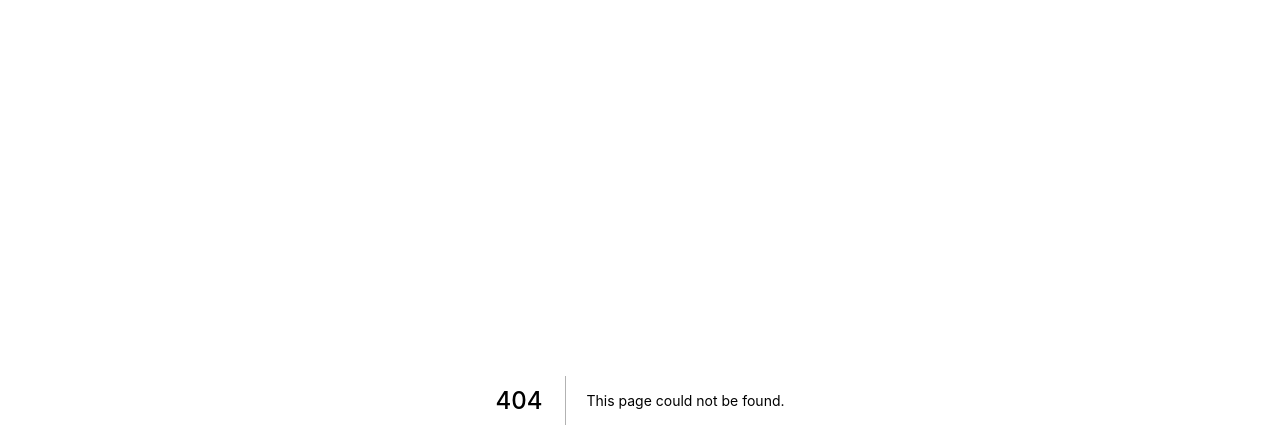
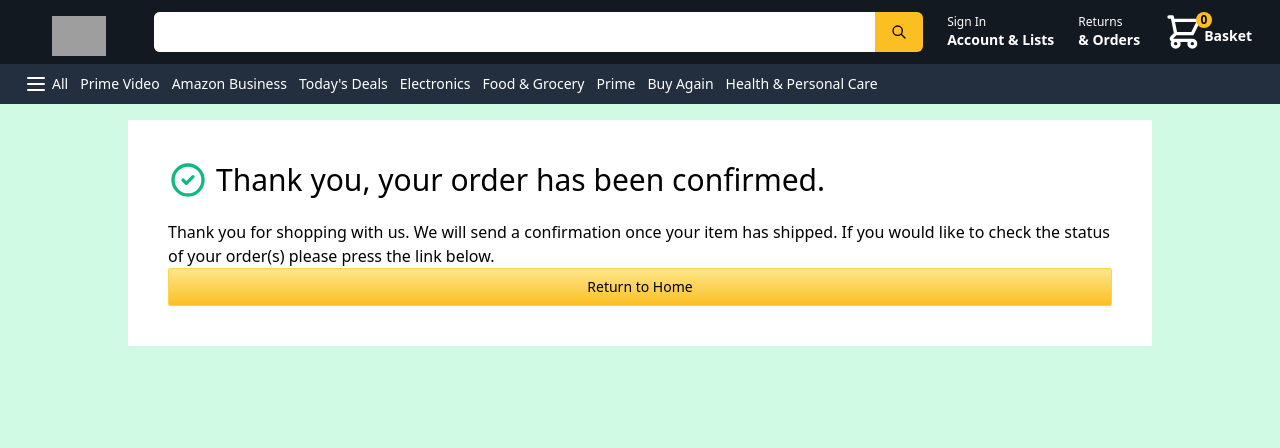
Before and after one commit to jorgediazok/nextjs-amazone-clone, a Next.js app: page /success in a window 1280 px wide. Before the commit this address had no page. Shown: the top 448 px of the page. Built offline with nearby package versions, Linux system fonts and the light colour scheme; no server answers; grey boxes are pictures that could not be loaded.

Commit message:
created success page

```diff
--- /dev/null
+++ b/src/pages/success.js
@@ -0,0 +1,29 @@
+import { CheckCircleIcon } from '@heroicons/react/outline';
+import React from 'react';
+import Header from '../components/Header';
+
+const success = () => {
+  return (
+    <div className="bg-green-100 h-screen">
+      <Header />
+      <main className="max-w-screen-lg mx-auto">
+        <div className="flex flex-col p-10 bg-white mt-4">
+          <div className="flex items-center space-x-2 mb-5">
+            <CheckCircleIcon className="text-green-500 h-10" />
+            <h1 className="text-3xl">
+              Thank you, your order has been confirmed.
+            </h1>
+          </div>
+          <p>
+            Thank you for shopping with us. We will send a confirmation once
+            your item has shipped. If you would like to check the status of your
+            order(s) please press the link below.
+          </p>
+          <button className="button">Return to Home</button>
+        </div>
+      </main>
+    </div>
+  );
+};
+
+export default success;
```
